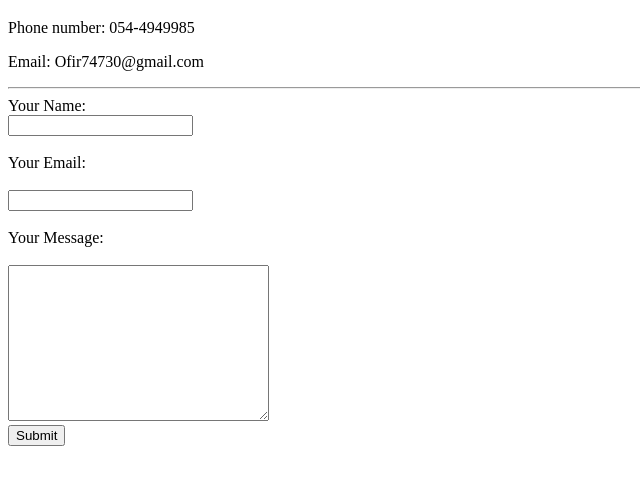
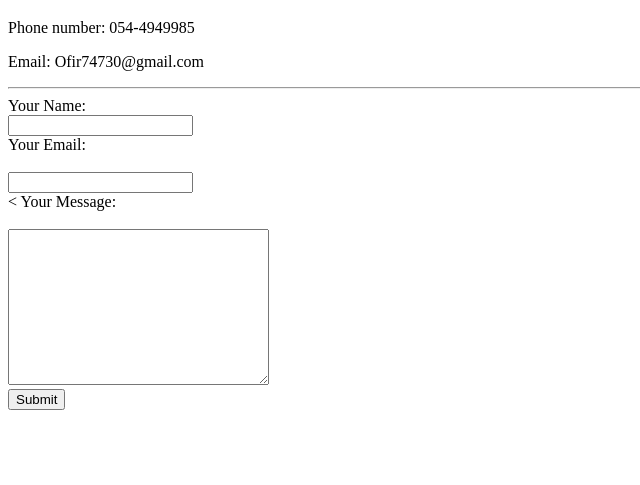
Before and after one commit to Isnotav/CV, a plain HTML site: page contact.html in a window 1280 px wide. Shown: the part 61-546 px from the top of the page, without its empty margins (0-640 px from the left). Drawn offline with Linux system fonts and the light colour scheme.

Commit message:
Update contact.html

```diff
--- a/contact.html
+++ b/contact.html
@@ -11,11 +11,11 @@
     <hr>
  <form action="mailto:ofir74730@gamil.com" method="post" enctype="text/plain">
      <label> Your Name:</label><br>
-     <input type="text" name="yourName" value=""><br><br>
+     <input type="text" name="yourName" value=""><br>
      <label> Your Email:</label><br><br>
-     <input type= "email" name="yourEmail" value=""> <br><br>
+     <input type= "email" name="yourEmail" value=""> <br><
      <label>Your Message:</label><br><br>
-     <textarea name="yourMessage" rows="10" cols="30"></textarea><br><be>
+     <textarea name="yourMessage" rows="10" cols="30"></textarea><br>
      <input type="submit" name="">
    </form>
   </body>
```
